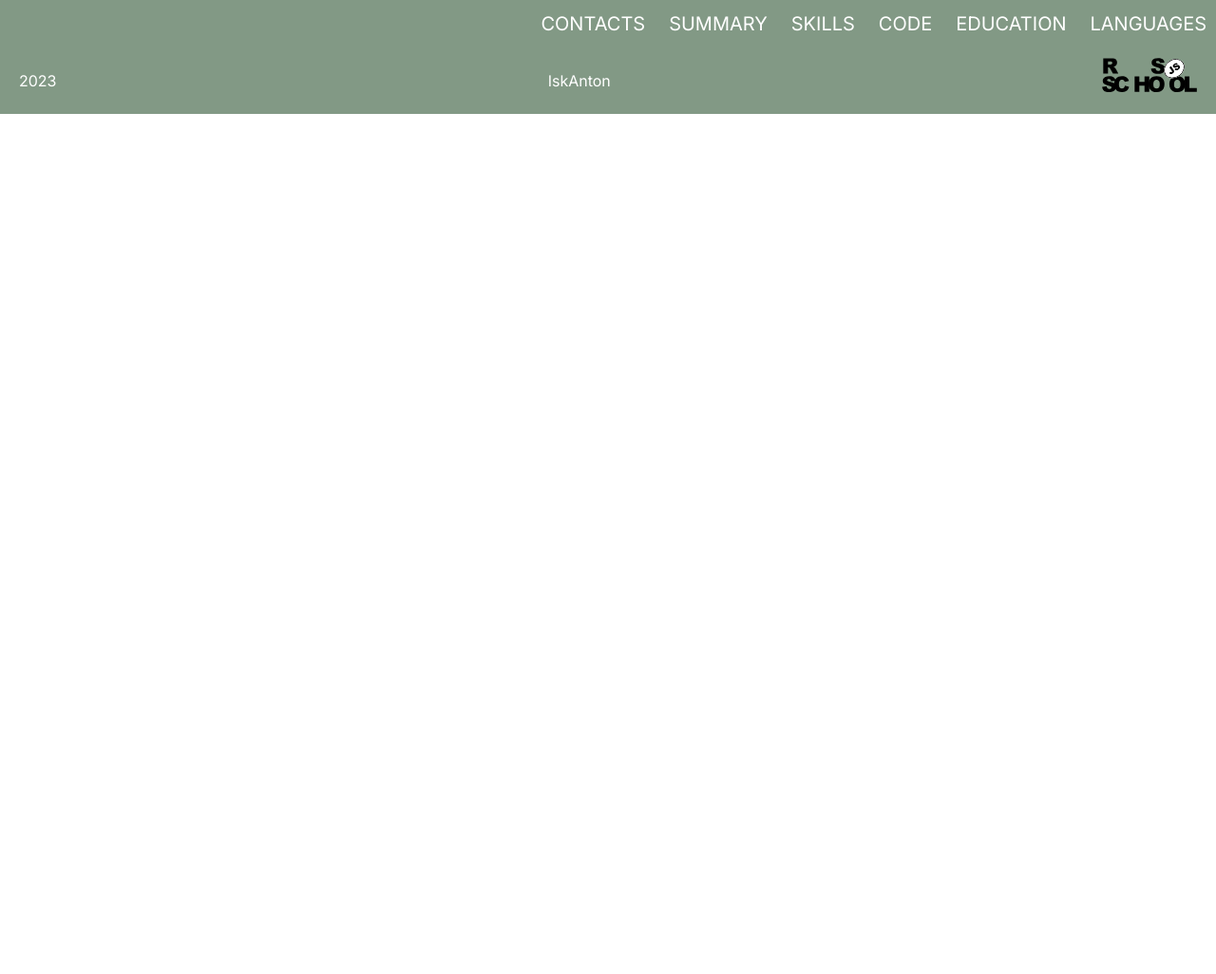
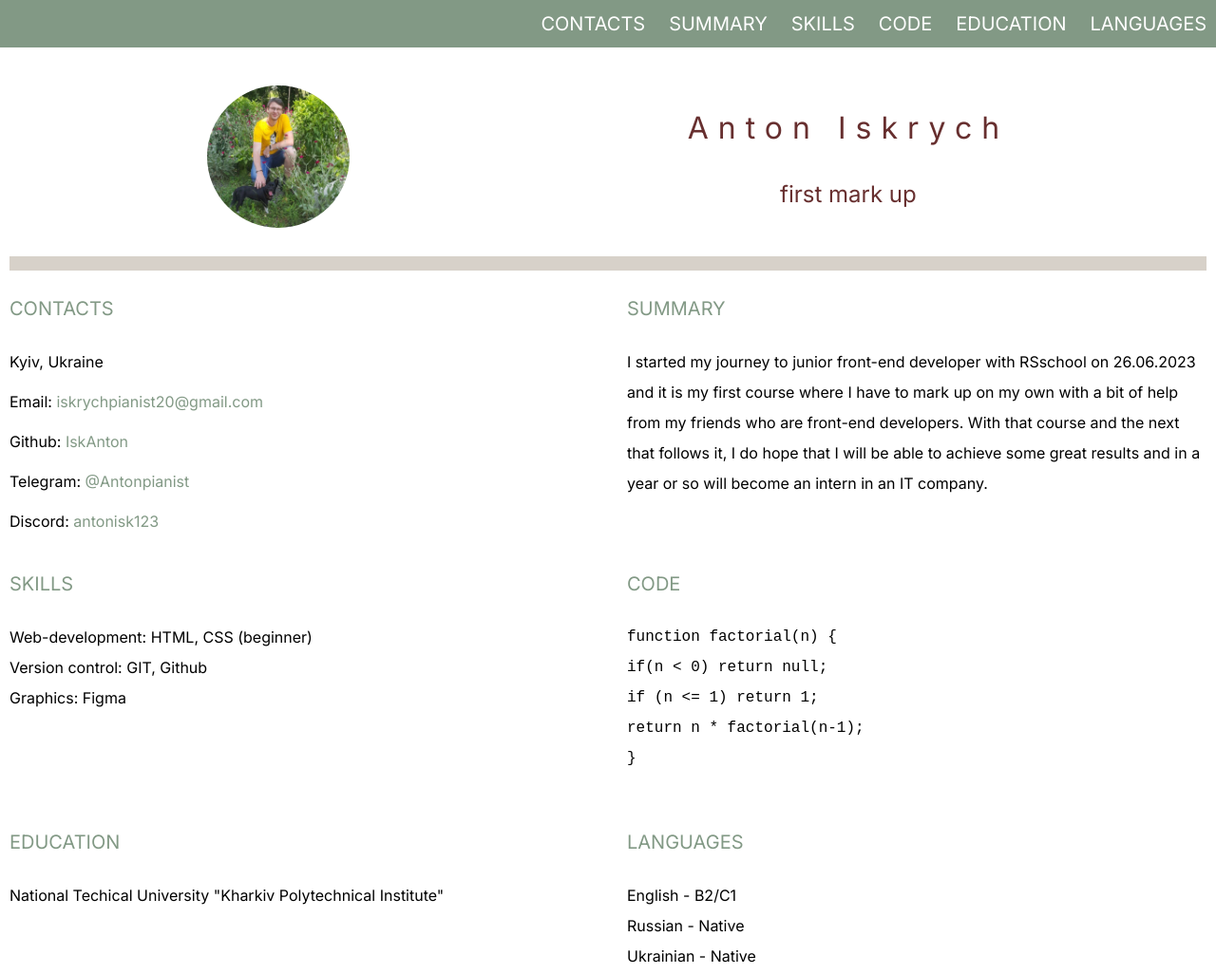
Before and after one commit to IskAnton/rsschool-cv, a plain HTML site: page index.html in a window 1280 px wide. Shown: the top 1026 px of the page at 95% size. Before the commit the page ends 800 px from the top, so only its background shows below. Drawn offline with Linux system fonts and the light colour scheme.

Commit message:
fix: complete mark up inindex and style.css files

```diff
--- a/index.html
+++ b/index.html
@@ -16,28 +16,114 @@
 			<nav class="menu">
 				<ul class="menu__list">
 					<li class="menu__list-item">
-						<a href="#" class="menu__list-link">Contacts</a>
+						<a href="#contacts" class="menu__list-link">Contacts</a>
 					</li>
 					<li class="menu__list-item">
-						<a href="#" class="menu__list-link">Summary</a>
+						<a href="#summary" class="menu__list-link">Summary</a>
 					</li>
 					<li class="menu__list-item">
-						<a href="#" class="menu__list-link">Skills</a>
+						<a href="#skills" class="menu__list-link">Skills</a>
 					</li>
 					<li class="menu__list-item">
-						<a href="#" class="menu__list-link">Code</a>
+						<a href="#code" class="menu__list-link">Code</a>
 					</li>
 					<li class="menu__list-item">
-						<a href="#" class="menu__list-link">Education</a>
+						<a href="#education" class="menu__list-link">Education</a>
 					</li>
 					<li class="menu__list-item">
-						<a href="#" class="menu__list-link">Languages</a>
+						<a href="#languages" class="menu__list-link">Languages</a>
 					</li>
 				</ul>
 			</nav>
 		</div>
 	</header>
-	</div>
+
+	<main class="main">
+		<div class="container main-container">
+			<section class="section section__profile" id="profile">
+				<img src="assets/img/photo.jpg" alt="my photo" class="profile-photo">
+				<div class="section__profile-decr">
+					<h1 class="descr-main">Anton Iskrych</h1>
+					<h2 class="descr-auxilary">first mark up</h2>
+				</div>
+			</section>
+
+			<section class="section" id="contacts">
+				<h2 class="section-title">Contacts</h2>
+				<ul class="section-list">
+				  <li class="contact-item">
+					 Kyiv, Ukraine
+				  </li>
+				  <li class="contact-item">
+					 Email: <a class="contact-item-color" href="mailto:iskrychpianist20@gmail.com" title="email">iskrychpianist20@gmail.com</a>
+				  </li>
+				  <li class="contact-item">
+					 Github: <a class="contact-item-color" href="https://github.com/IskAnton">IskAnton</a>
+				  </li>
+				  <li class="section-item contact-item">
+					 Telegram: <a class="contact-item-color" href="https://t.me/Antonpianist">@Antonpianist</a>
+				  </li>
+				  <li class="contact-item">
+					 Discord: <a class="contact-item-color" href="#">antonisk123</a>
+				  </li>
+				</ul>
+			 </section>
+
+			 <section class="section" id="summary">
+				<h2 class="section-title">Summary</h2>
+				<p>
+				  I started my journey to junior front-end developer with RSschool on 26.06.2023 and it is my first course where I have to mark up on my own with a bit of help from my friends who are front-end developers. With that course and the next that follows it, I do hope that I will be able to achieve some great results and in a year or so will become an intern in an IT company.
+				</p>
+			 </section>
+
+			 <section class="section" id="skills">
+					<h2 class="section-title">Skills</h2>
+					<ul class="section-list">
+					  <li class="section-item">
+						 Web-development: HTML, CSS (beginner)
+					  </li>
+					  <li class="section-item">
+						 Version control: GIT, Github
+					  </li>
+					  <li class="section-item">
+						 Graphics: Figma
+					  </li>
+					</ul>
+				 </section>
+
+				 <section class="section" id="code">
+					<h2 class="section-title">Code</h2>
+		 			<pre class="code"><code>function factorial(n) {
+								if(n &lt; 0) return null;
+								if (n &lt;= 1) return 1;
+								return n * factorial(n-1);
+							}
+					</code>
+				</pre>
+				 </section>
+
+			 <section class="section" id="education">
+				<h2 class="section-title">Education</h2>
+        		<p>National Techical University "Kharkiv Polytechnical Institute" </p>
+			 </section>
+
+			 <section class="section" id="languages">
+				<h2 class="section-title">Languages</h2>
+				<ul class="section-list">
+					<li class="section-item">
+					  English - B2/C1
+					</li>
+					<li class="section-item">
+					  Russian - Native
+					</li>
+					<li class="section-item">
+					  Ukrainian - Native
+					</li>
+				 </ul>
+			 </section>
+
+		</div>
+	</main>
 
 	<footer class="footer">
 		<div class="container footer-container">
--- a/style.css
+++ b/style.css
@@ -22,6 +22,7 @@ body{
 	font-family: 'Inter', sans-serif;
 	font-size: 16px;
 	font-weight: 400;
+	line-height: 2;
 }
 
 .header{
@@ -31,8 +32,6 @@ body{
 .container{
 	max-width: 1460px;
 	padding: 0 10px;
-	margin: 0 auto;
-
 }
 
 .menu__list{
@@ -50,9 +49,79 @@ body{
 	text-transform: uppercase;
 }
 
+.main-container {
+	display: flex;
+	flex-wrap: wrap;
+	justify-content: space-between;
+}
+
+@media (max-width: 768px) {
+	.section {
+	  width: 100%;
+	}
+ }
+.section{
+	width: calc(50% - 20px);
+}
+
+.section__profile {
+	display: flex;
+	justify-content: space-around;
+	width: 100%;
+	padding: 40px 30px 30px;
+	border-bottom: 15px solid #d7d1c9; /* разделяющая линия */
+ }
+
+.profile-photo {
+	width: 150px;
+	height: 150px;
+	border-radius: 50%;
+}
+
+.descr-main{
+  	margin-top: 20px;
+  	color: #672f2f;
+  	font-size: 32px;
+  	font-weight: 400;
+  	letter-spacing: 10px;
+  	line-height: 50px;
+}
+
+.descr-auxilary{
+	margin-top: 20px;
+	color: #672f2f;
+	line-height: 50px;
+	font-weight: 300;
+	text-align: center;
+}
+
+.section-title{
+	margin: 20px 0;
+	font-size: 20px;
+	font-weight: 400;
+	text-transform: uppercase;
+	color: #829985;
+}
+
+.contact-item{
+	position: relative;
+   margin: 0;
+   margin-bottom: 10px;
+   padding: 0;
+}
+
+.contact-item-color{
+	color: #829985;
+}
+
+.code{
+	white-space: pre-line;
+}
+
 .footer{
 	background-color: #829985;
 	padding: 10px;
+	margin-top: 15px;
 }
 
 .menu__footer{
```
